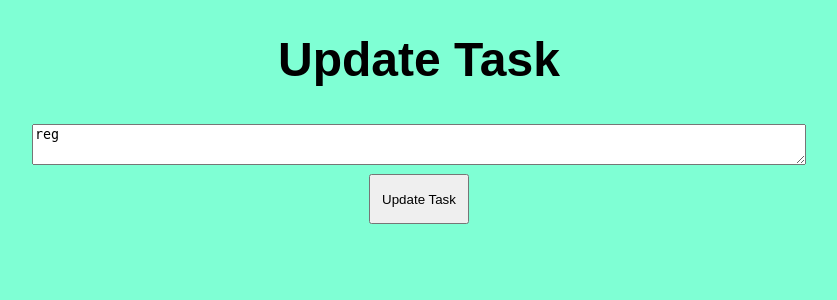
After one commit to SimonValentino/TaskManager, a Django app: page /update/24/ in a window 1280 px wide. The commit adds this page. Shown: the top 300 px of the page, without its empty margins (221-1058 px from the left). Run offline with Django 4.2, Linux system fonts and the light colour scheme; data comes from the database, SQL or seed files in the repository; both versions use the stored data as it was after the commit.

Commit message:
Added updating tasks.

```diff
--- a/core/templates/core/base.html
+++ b/core/templates/core/base.html
@@ -6,6 +6,22 @@
     <meta name="viewport" content="width=device-width, initial-scale=1.0" />
     <link rel="stylesheet" href="{% static "css/main.css" %}">
     <title>Task Manager</title>
+    <script>
+      function validateForm(event) {
+        var content = document.getElementById("content").value;
+        var notification = document.getElementById("notification");
+
+        if (content.trim() === "") {
+          notification.innerHTML = "Task content cannot be empty.";
+          notification.style.display = "block";
+          event.preventDefault();
+          return false;
+        } else {
+          notification.style.display = "none";
+          return true;
+        }
+      }
+    </script>
     {% block head %}{% endblock %}
   </head>
   <body>
--- /dev/null
+++ b/core/templates/core/update.html
@@ -0,0 +1,20 @@
+{% extends "core/base.html" %}
+
+{% block body %}
+<div class="content">
+  <h1>Update Task</h1>
+
+  <form
+    action="{% url "update" task.id %}"
+    method="POST"
+    class="add-task-form"
+    onsubmit="return validateForm(event)"
+  >
+    {% csrf_token %}
+    <textarea name="content" id="content" rows="1" cols="1">{{ task.content }}</textarea>
+    <div id="notification" class="notification"></div>
+    <br />
+    <button type="submit" class="add-task-btn">Update Task</button>
+  </form>
+</div>
+{% endblock body %}
--- a/core/views.py
+++ b/core/views.py
@@ -1,4 +1,4 @@
-from django.shortcuts import render, redirect
+from django.shortcuts import render, redirect, get_object_or_404
 from .models import Todo
 
 # Create your views here.
@@ -11,9 +11,30 @@ def index(request):
                 task = Todo(content=content)
                 task.save()
             except Exception as e:
-                return render(request, "core/error.html", {"error_message": str(e)})
+                return "There was an error adding the task."
 
             return redirect("index")
 
     tasks = Todo.objects.all().order_by("created_on")
     return render(request, "core/index.html", {"tasks": tasks})
+
+
+def delete(request, id):
+    task = get_object_or_404(Todo, pk=id)
+    task.delete()
+    return redirect("index")
+
+
+def update(request, id):
+    content = request.POST.get("content", "")
+    task = get_object_or_404(Todo, pk=id)
+    if content:
+        try:
+            task.content = content
+            task.save()
+        except Exception as e:
+            return "There was an error updating the task."
+
+        return redirect("index")
+
+    return render(request, "core/update.html", {"task": task})
--- a/taskmanager/urls.py
+++ b/taskmanager/urls.py
@@ -17,9 +17,11 @@ Including another URLconf
 from django.contrib import admin
 from django.urls import path
 
-from core.views import index
+from core.views import index, delete, update
 
 urlpatterns = [
     path("admin/", admin.site.urls),
-    path("", index, name="index")
+    path("", index, name="index"),
+    path("delete/<int:id>/", delete, name="delete"),
+    path("update/<int:id>/", update, name="update")
 ]
```
Also changed, not shown: core/templates/core/index.html (+3 -20 lines), db.sqlite3.
